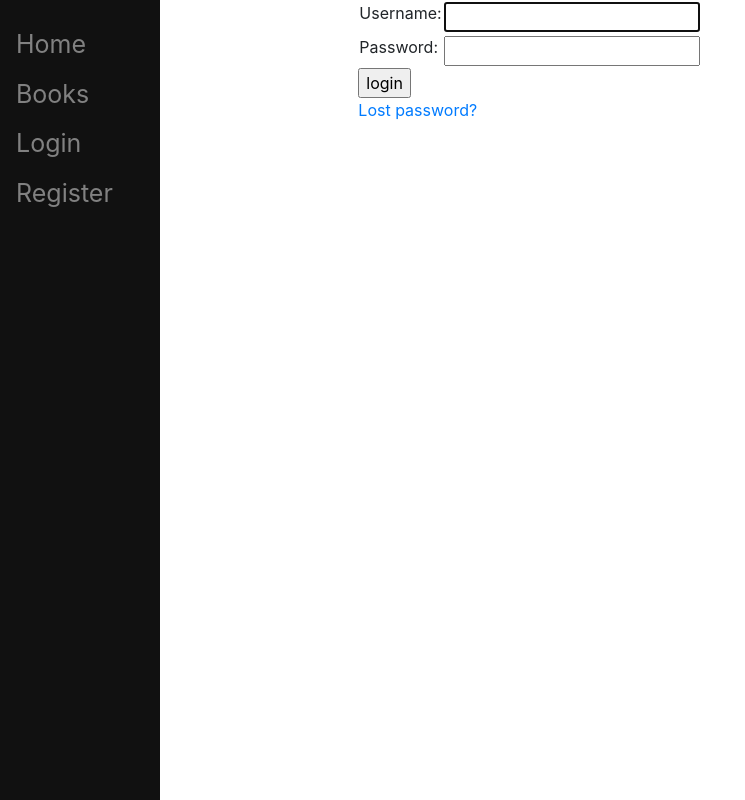
After one commit to karoldus/django-library-management, a Django app: page /accounts/login/ in a window 1280 px wide. The commit adds this page. Shown: the whole page, without its empty margins (0-745 px from the left). Run offline with Django 3.2, Linux system fonts and the light colour scheme; some libraries are stand-ins or nearby versions.

Commit message:
login/out

```diff
--- a/library/library/settings.py
+++ b/library/library/settings.py
@@ -124,3 +124,5 @@ STATIC_URL = '/static/'
 # https://docs.djangoproject.com/en/3.2/ref/settings/#default-auto-field
 
 DEFAULT_AUTO_FIELD = 'django.db.models.BigAutoField'
+
+LOGIN_REDIRECT_URL = "/"
--- a/library/library/urls.py
+++ b/library/library/urls.py
@@ -19,4 +19,14 @@ from django.urls import path, include
 urlpatterns = [
     path('admin/', admin.site.urls),
     path('', include('library_app.urls')),
+    path('accounts/', include('django.contrib.auth.urls')),
 ]
+
+# accounts/login/ [name='login']
+# accounts/logout/ [name='logout']
+# accounts/password_change/ [name='password_change']
+# accounts/password_change/done/ [name='password_change_done']
+# accounts/password_reset/ [name='password_reset']
+# accounts/password_reset/done/ [name='password_reset_done']
+# accounts/reset/<uidb64>/<token>/ [name='password_reset_confirm']
+# accounts/reset/done/ [name='password_reset_complete']
--- a/library/library_app/templates/library_app/base.html
+++ b/library/library_app/templates/library_app/base.html
@@ -18,15 +18,13 @@
     <div class="sidenav">
         <a href="/">Home</a>
         <a href="/books">Books</a>
-        {% comment %} <a href="/">View</a>
-		<a href="/map">Map</a>
-		<a href="/firebase">Firebase</a>
 		{% if user.is_authenticated %}
-			<a href="/logout">Logout</a>
+			<a href="/accounts/profile">Witaj {{user.username}}</a>
+			<a href="/accounts/logout">Logout</a>
 		{% else %}
-			<a href="/login">Login</a>
-			<a href="/register">Register</a>
-		{% endif %} {% endcomment %}
+			<a href="/accounts/login">Login</a>
+			<a href="/accounts/register">Register</a>
+		{% endif %}
     </div>
 
     <div id="content", name="content", class="main">
--- /dev/null
+++ b/library/library_app/templates/registration/login.html
@@ -0,0 +1,39 @@
+{% extends "library_app/base.html" %}
+
+{% block title%} Zaloguj się {%endblock%}
+
+{% block content %}
+
+  {% if form.errors %}
+    <p>Your username and password didn't match. Please try again.</p>
+  {% endif %}
+
+  {% if next %}
+    {% if user.is_authenticated %}
+      <p>Your account doesn't have access to this page. To proceed,
+      please login with an account that has access.</p>
+    {% else %}
+      <p>Please login to see this page.</p>
+    {% endif %}
+  {% endif %}
+
+  <form method="post" action="{% url 'login' %}">
+    {% csrf_token %}
+    <table>
+      <tr>
+        <td>{{ form.username.label_tag }}</td>
+        <td>{{ form.username }}</td>
+      </tr>
+      <tr>
+        <td>{{ form.password.label_tag }}</td>
+        <td>{{ form.password }}</td>
+      </tr>
+    </table>
+    <input type="submit" value="login" />
+    <input type="hidden" name="next" value="{{ next }}" />
+  </form>
+
+  {# Assumes you setup the password_reset view in your URLconf #}
+  <p><a href="{% url 'password_reset' %}">Lost password?</a></p>
+
+{% endblock %}
```
Also changed, not shown: library/library_app/templates/library_app/profile.html (added, +10 -0 lines), library/db.sqlite3.
